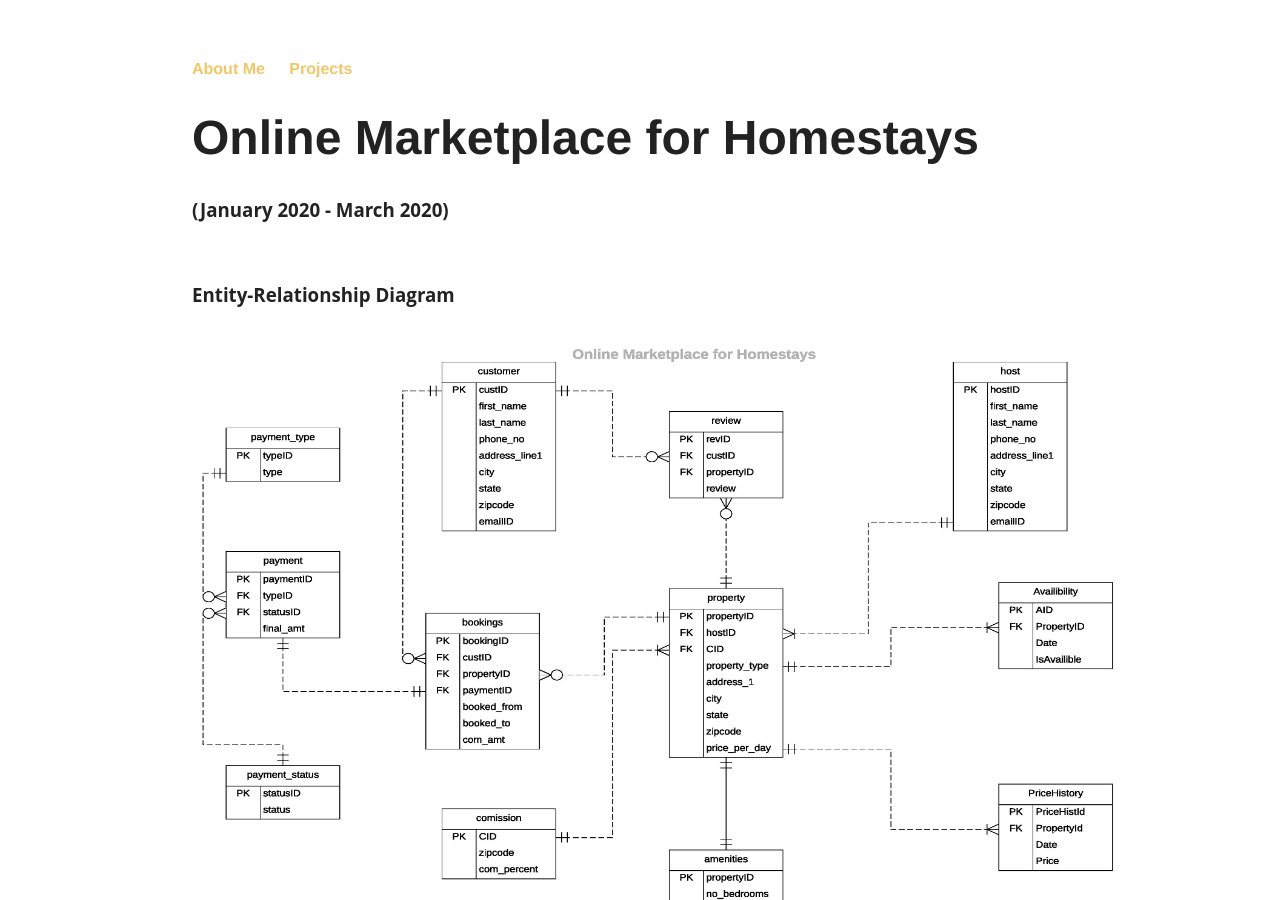
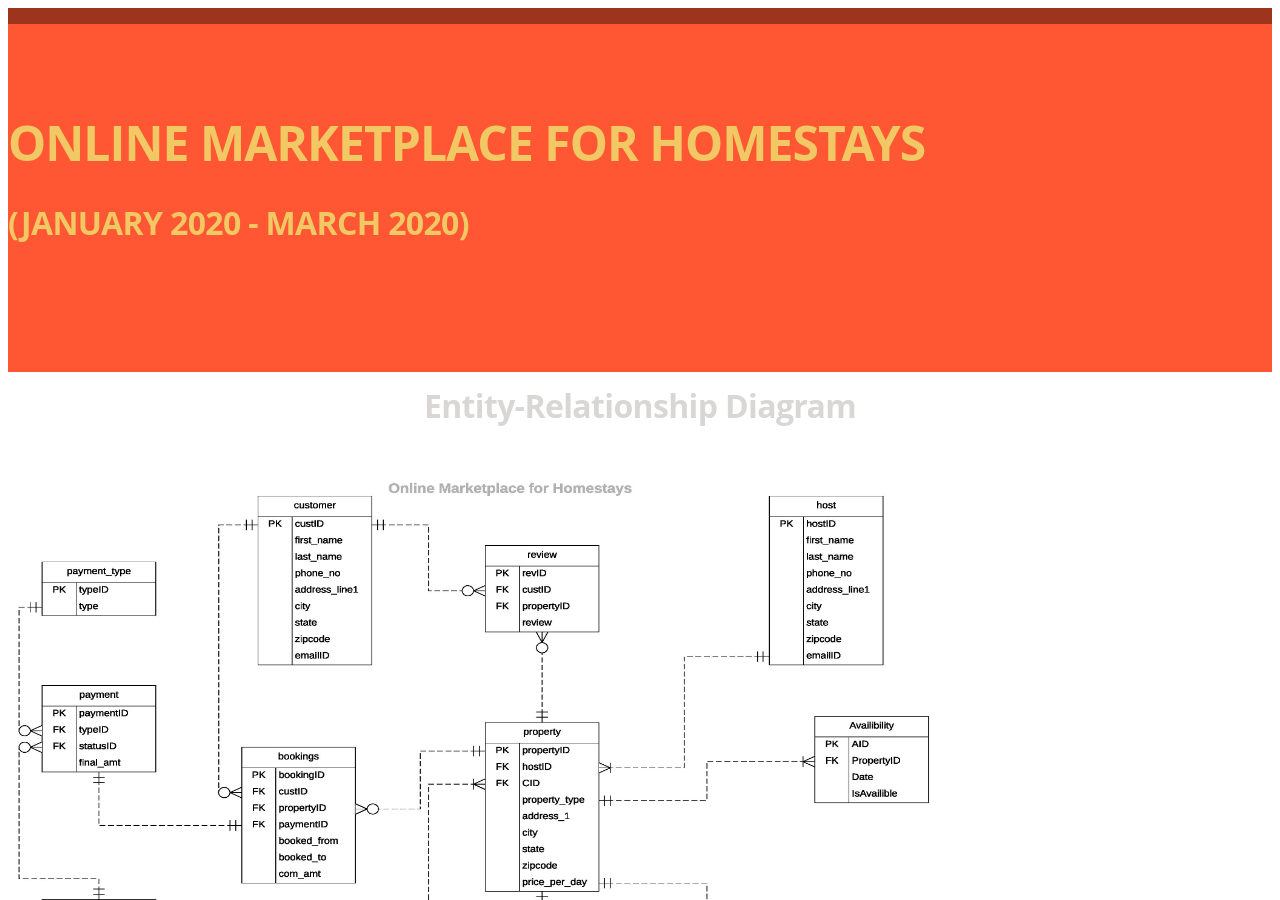
Before and after one commit to shreyakaul/shreyakaul.github.io, a Jekyll site: the page online-homestay.html, which Jekyll copies as it is, in a window 1280 px wide and 900 px high. Built offline with Jekyll 4.4.1, drawn with Linux system fonts in a browser that asks for light colours; some of the changed text lies outside the part shown.

Commit message:
Update online-homestay.html

```diff
--- a/online-homestay.html
+++ b/online-homestay.html
@@ -1,8 +1,9 @@
----
-layout: default
-title: About Me
----
-
+<!DOCTYPE html>
+	<html>
+    <head>
+			<!-- link to main stylesheet -->
+			<link rel="stylesheet" type="text/css" href="/css/online-homestay.css">
+		</head>
 <header class='mast'>
   <h1 class='mast-head1'>Online Marketplace for Homestays</h1>
   <h3 class='mast-head2'>(January 2020 - March 2020)</h3>
```
